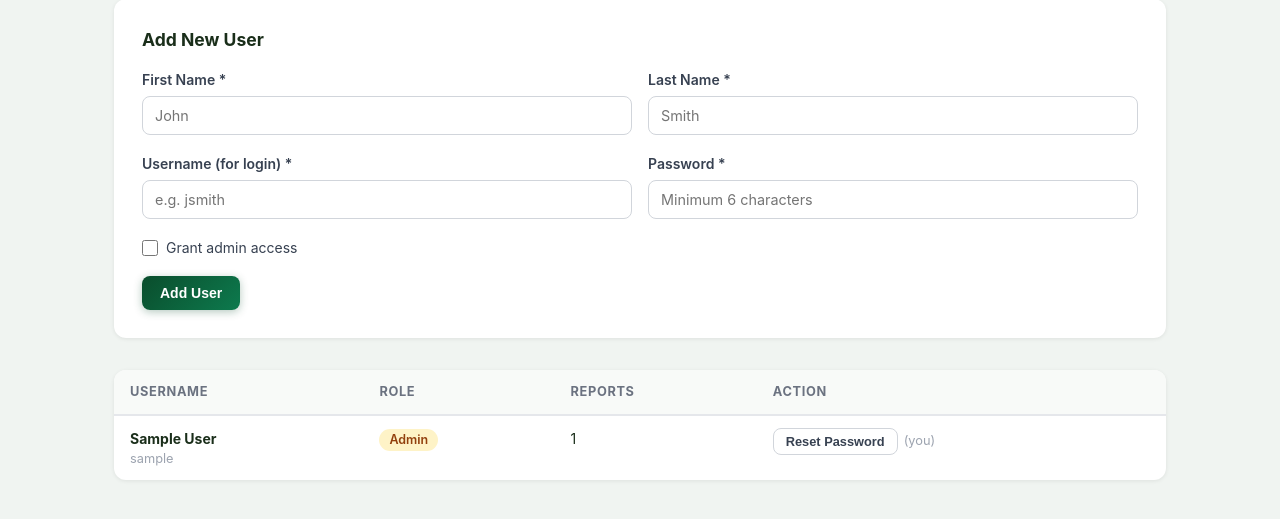
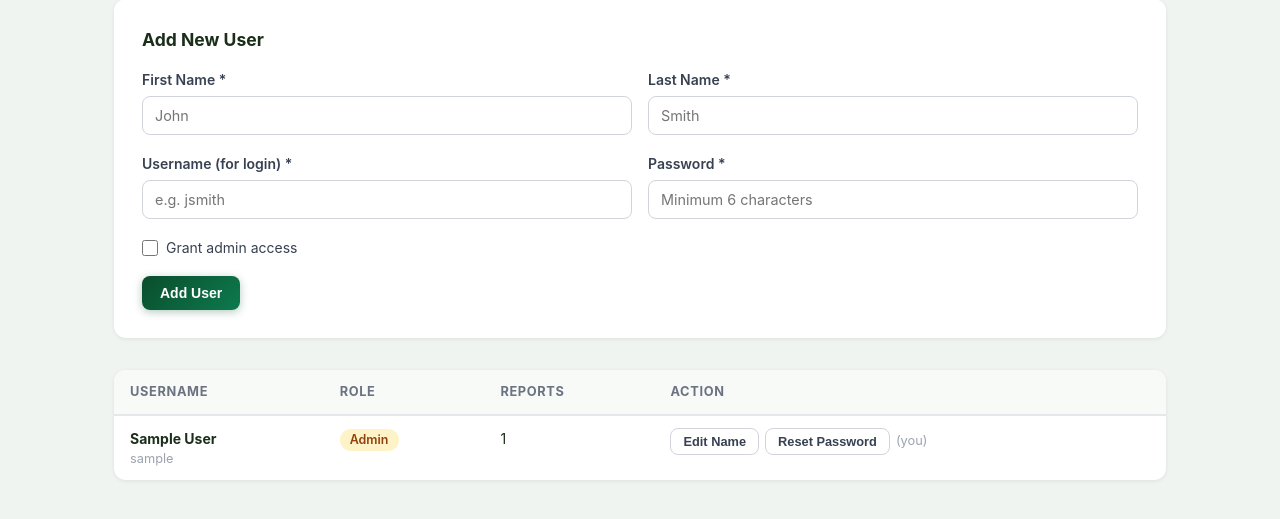
Before and after one commit to Jonjohnson9441/PestSightLogFlask, a Flask app: page /admin/users in a window 1280 px wide. Shown: the part 172-691 px from the top of the page. Run offline with Flask 3, Linux system fonts and the light colour scheme; a user stored in the database is signed in; tables that the repository leaves empty hold one stand-in row (values such as "Sample post").

Commit message:
Add Edit Name button to user management

```diff
--- a/app.py
+++ b/app.py
@@ -385,6 +385,21 @@ def uploaded_file(filename):
     return send_from_directory(UPLOAD_FOLDER, filename)
 
 
+@app.route('/admin/users/<int:user_id>/edit-name', methods=['POST'])
+@login_required
+def edit_user_name(user_id):
+    """Admin-only: update a user's first and last name."""
+    if not current_user.is_admin:
+        flash('Admin access required.', 'error')
+        return redirect(url_for('sightings'))
+    user = User.query.get_or_404(user_id)
+    user.first_name = request.form.get('first_name', '').strip()
+    user.last_name  = request.form.get('last_name', '').strip()
+    db.session.commit()
+    flash(f'Name updated for "{user.username}".', 'success')
+    return redirect(url_for('manage_users'))
+
+
 @app.route('/admin/users/<int:user_id>/set-password', methods=['POST'])
 @login_required
 def set_user_password(user_id):
--- a/templates/users.html
+++ b/templates/users.html
@@ -71,6 +71,8 @@
         <td>
           <div style="display:flex;gap:6px;flex-wrap:wrap;align-items:center">
             <button type="button" class="btn btn-secondary btn-sm"
+                    onclick="toggleNameForm({{ u.id }})">Edit Name</button>
+            <button type="button" class="btn btn-secondary btn-sm"
                     onclick="togglePwForm({{ u.id }})">Reset Password</button>
             {% if u.id != current_user.id %}
             <form method="POST" action="{{ url_for('delete_user', user_id=u.id) }}"
@@ -80,6 +82,19 @@
             {% else %}
             <span class="muted">(you)</span>
             {% endif %}
+          </div>
+          <div id="name-form-{{ u.id }}" style="display:none;margin-top:8px">
+            <form method="POST" action="{{ url_for('edit_user_name', user_id=u.id) }}"
+                  style="display:flex;gap:6px;align-items:center;flex-wrap:wrap">
+              <input type="text" name="first_name" placeholder="First name" required
+                     value="{{ u.first_name or '' }}"
+                     style="padding:6px 10px;border:1.5px solid #d1d5db;border-radius:6px;font-size:0.85rem;width:130px">
+              <input type="text" name="last_name" placeholder="Last name" required
+                     value="{{ u.last_name or '' }}"
+                     style="padding:6px 10px;border:1.5px solid #d1d5db;border-radius:6px;font-size:0.85rem;width:130px">
+              <button type="submit" class="btn btn-primary btn-sm">Save</button>
+              <button type="button" class="btn btn-secondary btn-sm" onclick="toggleNameForm({{ u.id }})">Cancel</button>
+            </form>
           </div>
           <div id="pw-form-{{ u.id }}" style="display:none;margin-top:8px">
             <form method="POST" action="{{ url_for('set_user_password', user_id=u.id) }}"
@@ -102,5 +117,9 @@ function togglePwForm(userId) {
   const el = document.getElementById('pw-form-' + userId);
   el.style.display = el.style.display === 'none' ? 'block' : 'none';
 }
+function toggleNameForm(userId) {
+  const el = document.getElementById('name-form-' + userId);
+  el.style.display = el.style.display === 'none' ? 'block' : 'none';
+}
 </script>
 {% endblock %}
```
